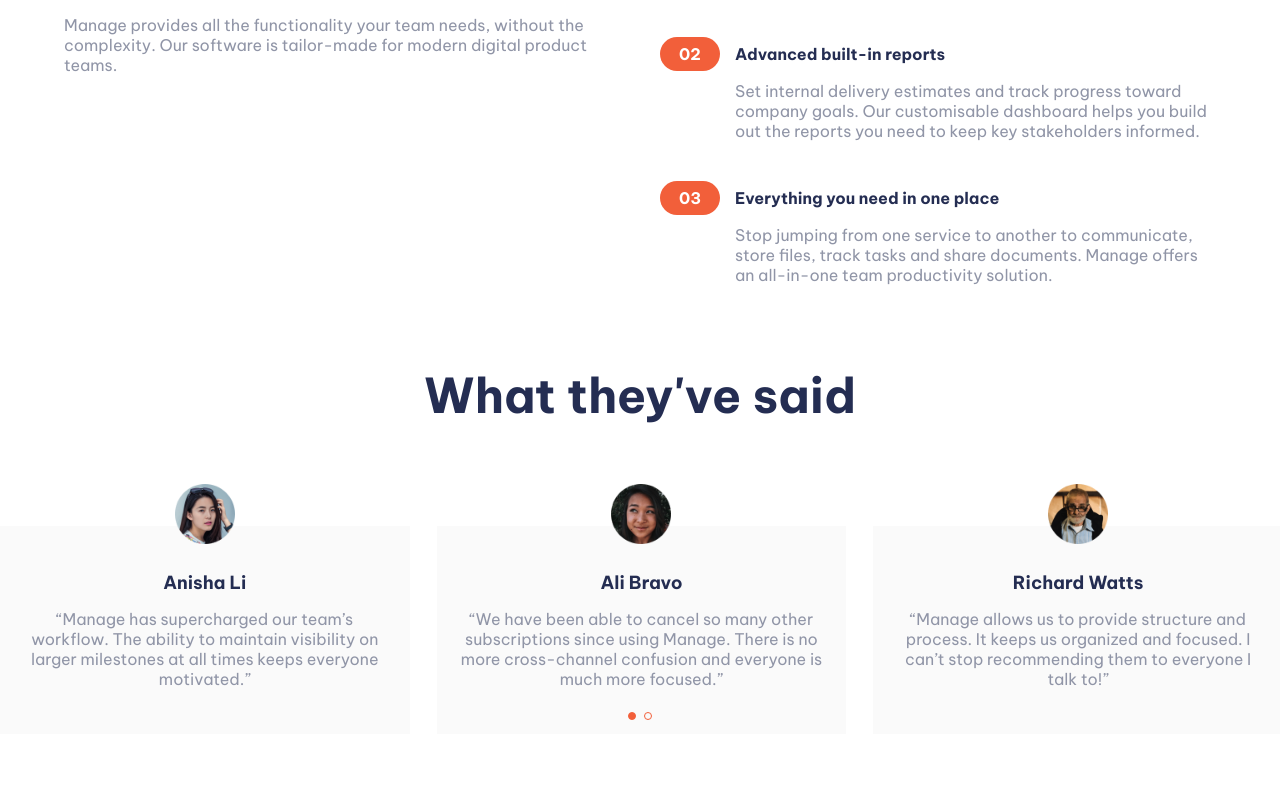
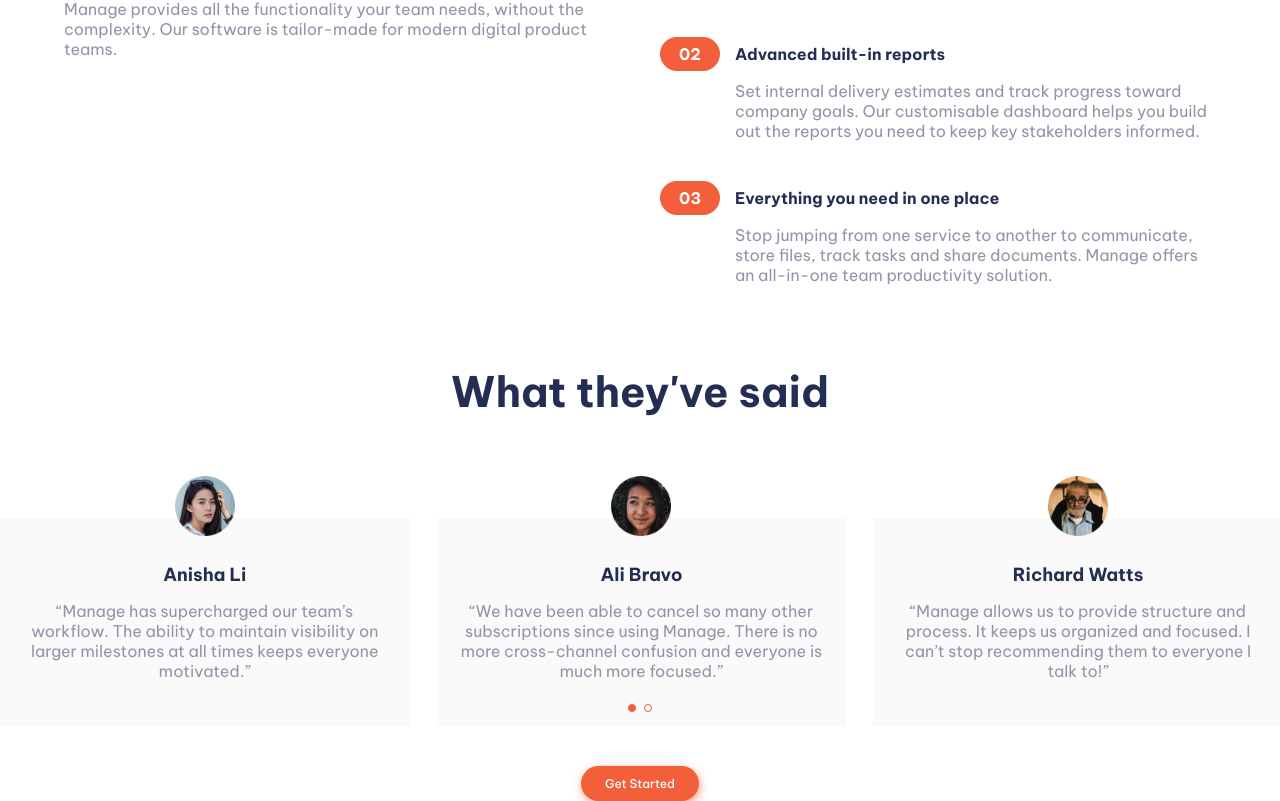
Before and after one commit to Luisgustavom1/Manage-challenge-hub, a React (Vite) app: page / in a window 1280 px wide. Shown: the part 780-1581 px from the top of the page. Before the commit the page ends 1514 px from the top, so only its background shows below. Built offline with nearby package versions, Linux system fonts and the light colour scheme.

Commit message:
add  button depositions

```diff
--- a/src/Components/Button/styles.scss
+++ b/src/Components/Button/styles.scss
@@ -1,4 +1,4 @@
-@import '../../Styles/variables';
+@import '../../styles/variables';
 
 .container-button {
   background: $--tw-primary-red;
--- a/src/Components/Depositions/index.tsx
+++ b/src/Components/Depositions/index.tsx
@@ -8,6 +8,7 @@
 import CardsDepositions from "./CardsDepositions";
 
 import "./styles.scss";
+import Button from "../Button";
 
 function Depositions() {
   return (
@@ -38,6 +39,7 @@
           />,
         ]}
       />
+      <Button>Get Started</Button>
     </section>
   );
 }
--- a/src/Components/Depositions/styles.scss
+++ b/src/Components/Depositions/styles.scss
@@ -1,9 +1,4 @@
 .container-depositions {
-  // width: 90vw;
   text-align: center;
   margin-top: 80px;
-
-  .title-md {
-    margin-bottom: 100px;
-  }
 }
--- a/src/Components/Header/styles.scss
+++ b/src/Components/Header/styles.scss
@@ -1,4 +1,4 @@
-@import '../../Styles/variables';
+@import '../../styles/variables';
 
 .container-header {
   .content-header {
--- a/src/Components/Swipper/styles.scss
+++ b/src/Components/Swipper/styles.scss
@@ -2,6 +2,7 @@
 
 .swiper {
   overflow: visible;
+  margin: 100px 0 40px 0;
 }
 
 .swiper-pagination-bullet {
--- a/src/Styles/typography.scss
+++ b/src/Styles/typography.scss
@@ -5,7 +5,7 @@
 }
 
 .title-md {
-  font-size: 48px;
+  font-size: 42px;
 }
 
 .title-sm {
```
Also changed, not shown: src/main.tsx (+7 -7 lines), 1 other file (tests, documents, lock files or other folders).
